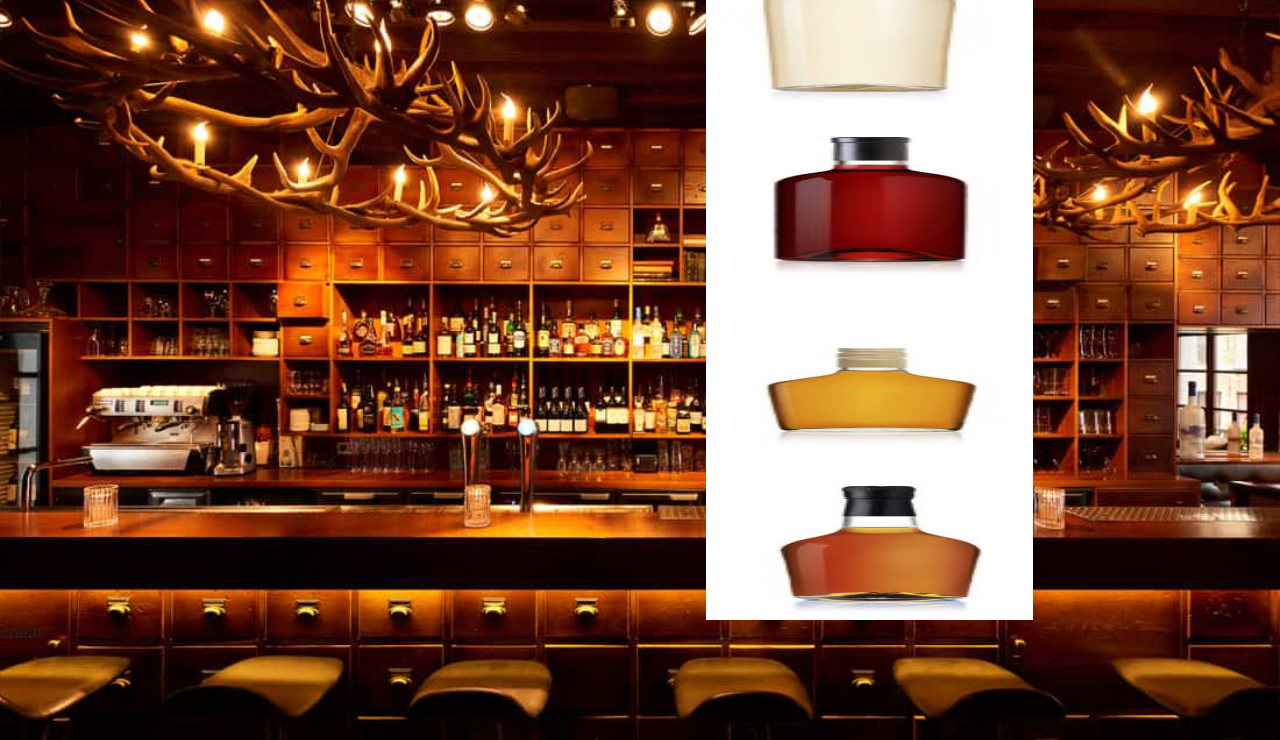
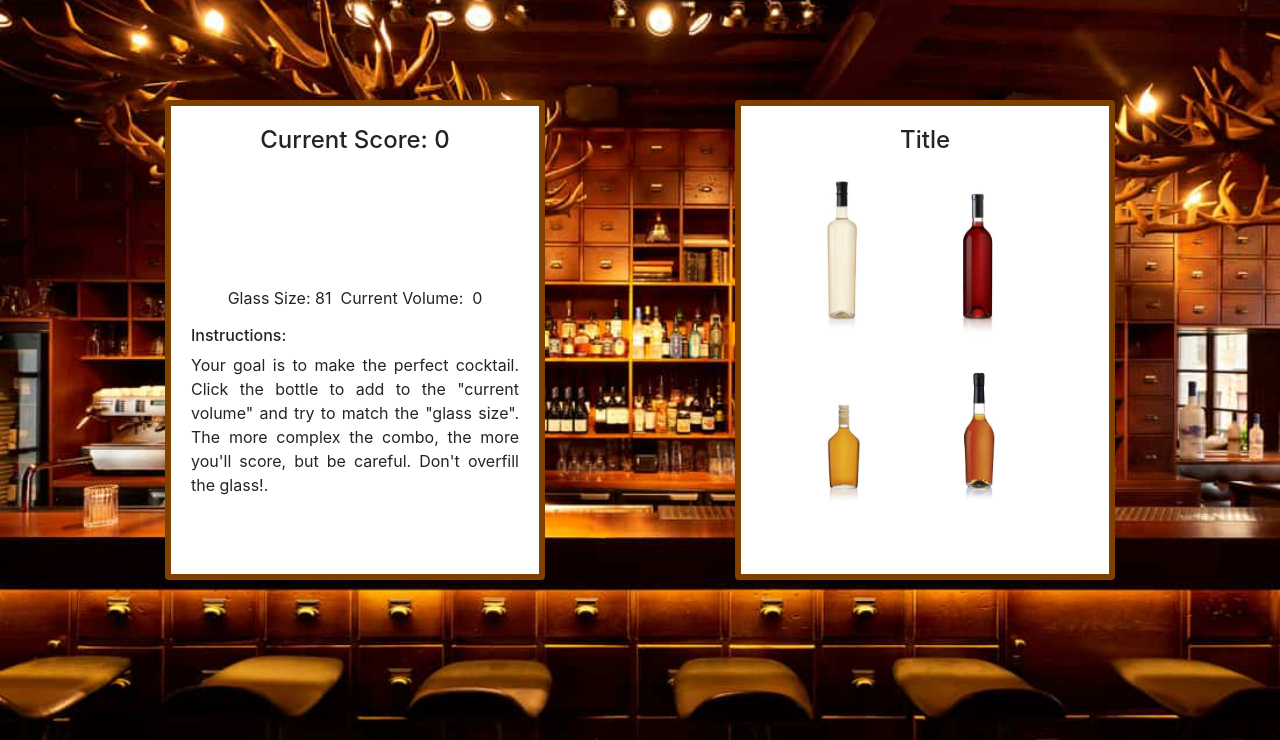
Before and after one commit to mhoobler/unit-4-game, a plain HTML site: page crystal-collector/index.html in a window 1280 px wide. Shown: the part 60-800 px from the top of the page. Drawn offline with nearby package versions, Linux system fonts and the light colour scheme.

Commit message:
cleaned up some stuff

```diff
--- a/crystal-collector/index.html
+++ b/crystal-collector/index.html
@@ -7,28 +7,42 @@
 	<link rel="stylesheet" href="https://maxcdn.bootstrapcdn.com/bootstrap/4.0.0/css/bootstrap.min.css">
 	<link rel="stylesheet" href="assets/css/style.css">
 </head>
-
 <body>
-	<div class="fluid-container">
+	<div class="container">
+		<div class="row title">
+			<div class="col-md-12 title text-center">
+				<h2 id="title">Mix and Match</h2>
+			</div>
+		</div>
 		<div class="row">
-			<div class="col-md-6 play-box">
+			<div class="col-md-1 margin"></div>
+			<div class="card col-md-4" style="height: 30rem">
+				<div class="card-body">
 				<div class="row">
-					<div class="col-md-4" id="target-number">
+					<div class="col-md-12 text-center" style="height: 10rem">
+						<h4>Current Score:&nbsp<span id="current-score"></span></h4>
 					</div>
-					<div class="col-md-4" id="current-total">
-						54
 				</div>
-					<div class="col-md-4" id="current-score">
+				<div class="row">
+					<div class="col-md-12 text-center">
+						<p>Glass Size:&nbsp<span id="target-number"></span>&nbsp Current Volume:&nbsp <span id="current-total"></span><p>
+					</div>
+				</div>
+				<div class="row">
+					<h6 class="text-center">Instructions:</h6>
+					<p class="text-justify">Your goal is to make the perfect cocktail. Click the bottle to add to the "current volume" and try to match the "glass size". The more complex the combo, the more you'll score, but be careful. Don't overfill the glass!.</p>
 				</div>
 			</div>
 			</div>
-			<div class="col-md-6 play-box" id="crystal-container">
-				<div class="row" id="crystal-row">
+			<div class="col-md-2 margin"></div>
+			<div class="card col-md-4" style="height: 30rem">
+				<div class="card-body">
+					<h4 class="card-title text-center">Title</h4>
+					<div class"row" id="crystal-row">
 					</div>
 				</div>
 			</div>
-		<div id="cheat">cheat</div>
 		</div>
-
+	</div>
 </body>
 </html>
```
Also changed, not shown: crystal-collector/index2.html (deleted, +0 -48 lines), rpg-game/index.html (deleted), rpg-game/scripts.js (deleted), 2 other files. Lines whose indentation alone changed are shown as unchanged.
